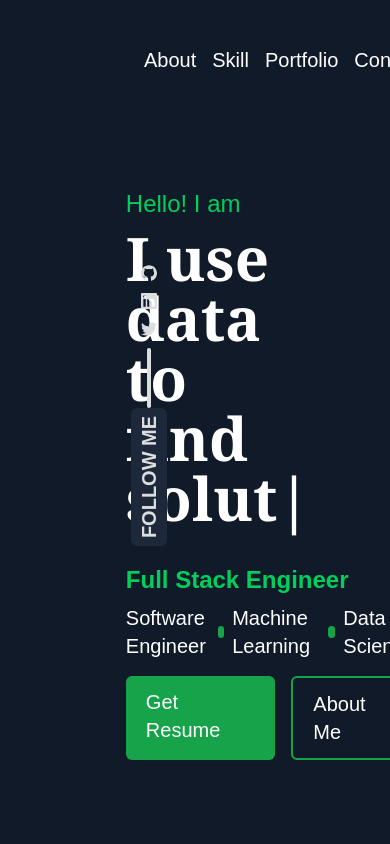
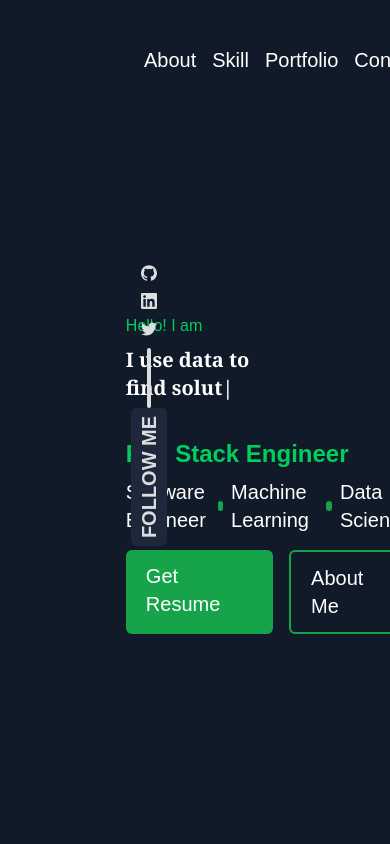
Before and after one commit to NishatFariza/jk-portfolio, a Next.js app: page / in a window 390 px wide. Shown: the top 844 px of the page. Built offline with nearby package versions, Linux system fonts and the light colour scheme.

Commit message:
wip:section routing

```diff
--- a/src/components/Contact.tsx
+++ b/src/components/Contact.tsx
@@ -2,7 +2,7 @@ import React from "react";
 
 const Contact = () => {
   return (
-    <div className="flex py-28 justify-between items-center gap-10">
+    <div id="contact" className="flex py-28 justify-between items-center gap-10">
       <div className="w-7/12">
         <p className="mb-8 leading-loose">
           I am thrilled about opportunities and challenges that allow me to utilize my skills so I can help turn data and numbers into easily quantifiable metrics. I did love to be able to use my insights to help drive growth within a team and a company, if this sounds like you please feel free to contact me!
--- a/src/components/Hero.tsx
+++ b/src/components/Hero.tsx
@@ -28,8 +28,8 @@ const Hero = () => {
         id="hero"
         className=" flex flex-col justify-center items-start w-10/12 "
       >
-        <span className="text-[#00cf5d] text-2xl mb-2">Hello! I am</span>
-        <div className="text-6xl font-semibold mb-5 font-serif">
+        <span className="text-[#00cf5d] md:text-2xl mb-2">Hello! I am</span>
+        <div className="md:text-6xl sm:text-3xl text-xl  font-semibold mb-5 font-serif">
           <span ref={typedRef}></span>
         </div>
         <div className="my-4">
@@ -39,17 +39,18 @@ const Hero = () => {
           <div className="flex gap-3">
             <p className="text-xl">Software Engineer</p>
             <div className="flex items-center gap-2">
-              <div className="w-3 h-3 rounded-full bg-green-600"></div>
+              <div className="w-[10px] h-[10px] rounded-full bg-green-600"></div>
               <p className="text-xl">Machine Learning</p>
             </div>
             <div className="flex items-center gap-2">
-              <div className="w-3 h-3 rounded-full bg-green-600"></div>
+              <div className="w-[10px] h-[10px] rounded-full bg-green-600"></div>
               <p className="text-xl">Data Science</p>
             </div>
           </div>
           <div className="mt-4 flex gap-4">
             <a
-              href="/myResume/resume.pdf" target={"_blank"}
+              href="/myResume/resume.pdf"
+              target={"_blank"}
               className="border-none bg-green-600 py-3 px-5 rounded-md text-white text-xl "
             >
               Get Resume
--- a/src/components/Portfolio.tsx
+++ b/src/components/Portfolio.tsx
@@ -19,7 +19,7 @@ const PortfolioName: React.FC<PortfolioProps> = ({ name }) => {
 const Portfolio = () => {
   const [selectedPortfolio, setSelectedPortfolio] = useState("Web")
   return (
-    <div>
+    <div id="portfolio">
       <PortfolioPanel />
       <div className="grid grid-cols-3 gap-10">
         <div className="flex gap-3 mt-7">
```
